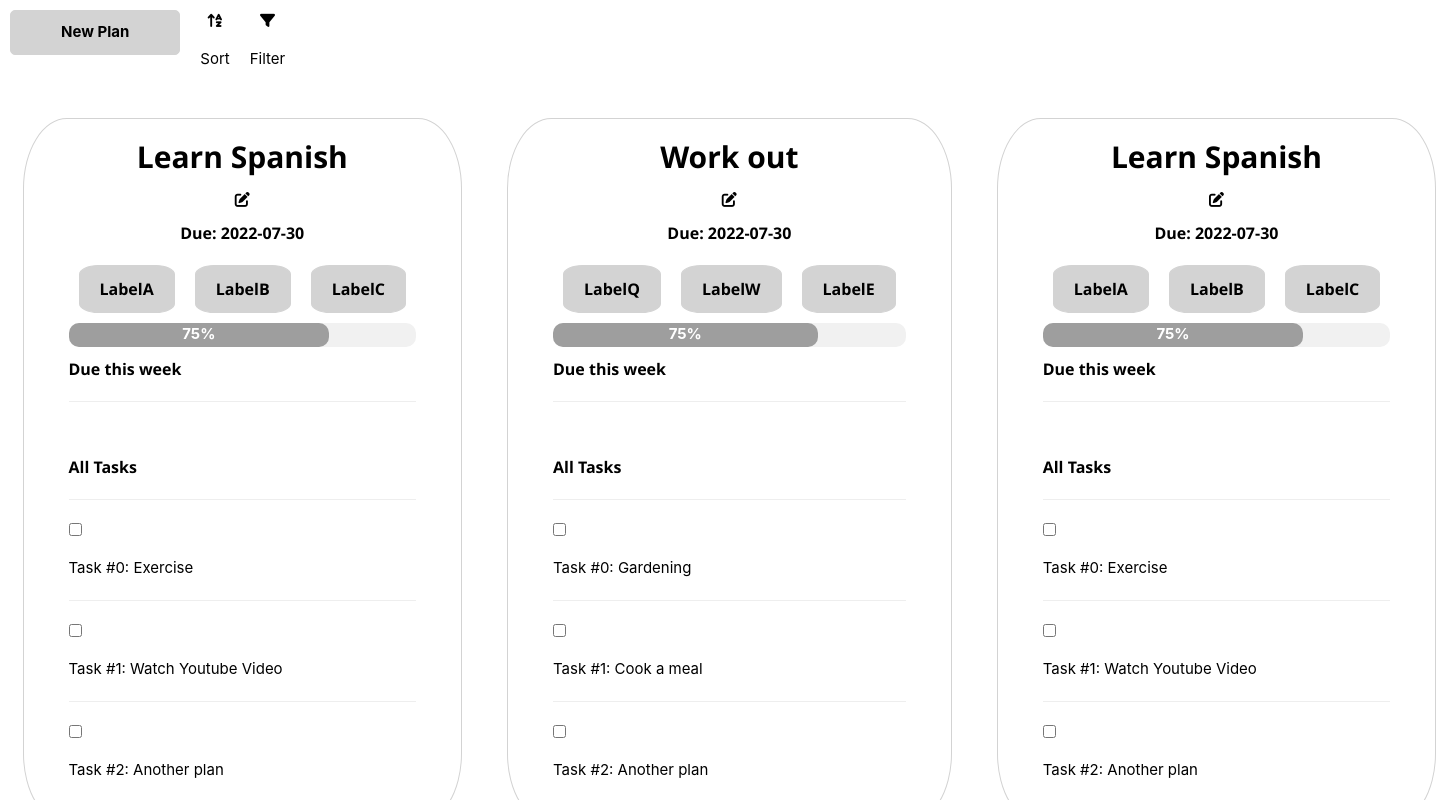
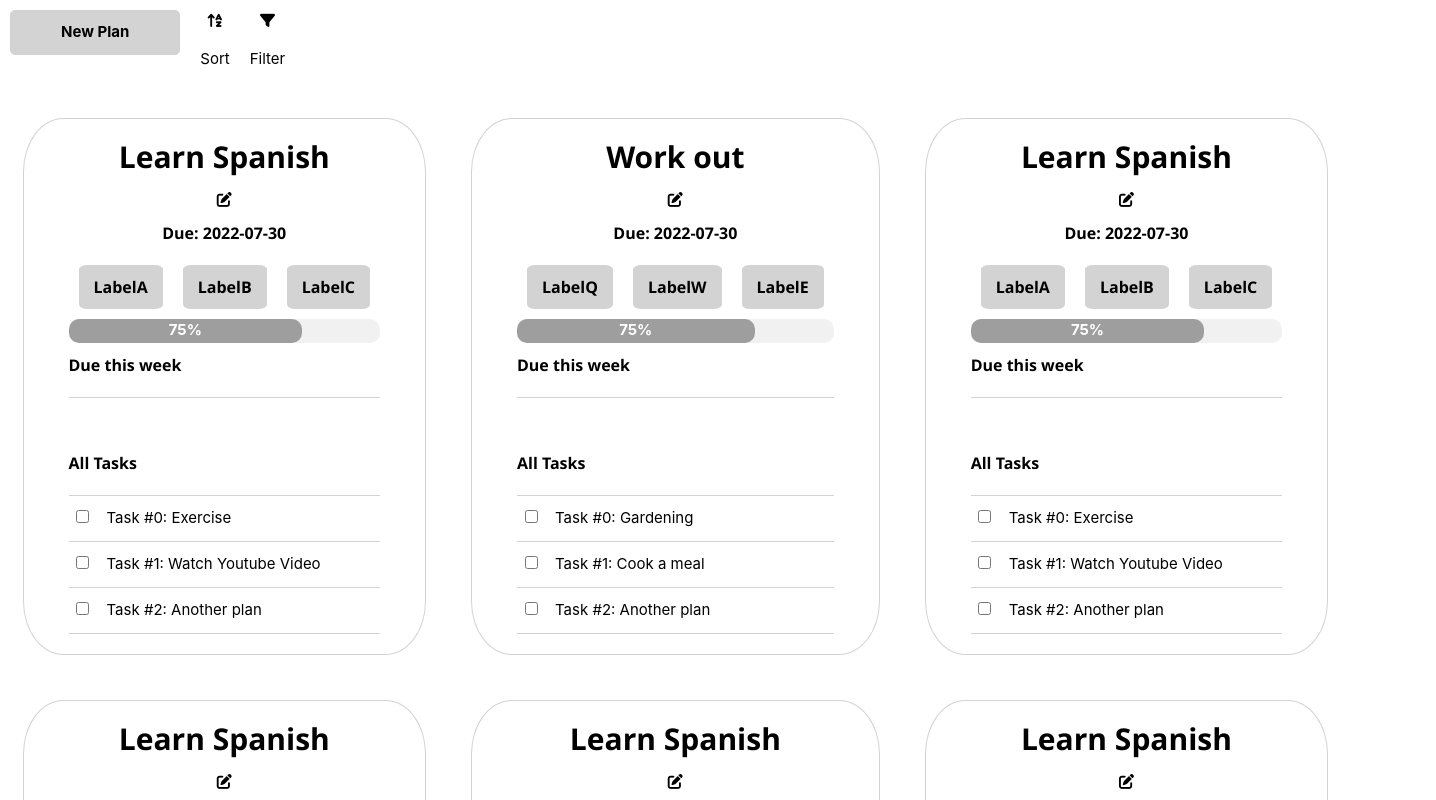
Before and after one commit to ac72177/AJAR-Project, a React (Create React App) app in the folder my-app/: page / in a window 1280 px wide. Shown: the top 800 px of the page, 1436 px wide, since content can reach past the window. Built offline with nearby package versions, Linux system fonts and the light colour scheme.

Commit message:
Styling for subtasks

```diff
--- a/my-app/src/components/App.js
+++ b/my-app/src/components/App.js
@@ -17,7 +17,7 @@ function App(props) {
                     <button
                         id="new-plan-button"
                         className=""
-                        onClick={() => alert("open create plan modal")}
+                        onClick={() => alert("TODO: open create plan modal")}
                     >
                         New Plan
                     </button>
--- a/my-app/src/components/MiniTask.js
+++ b/my-app/src/components/MiniTask.js
@@ -1,11 +1,20 @@
+import "../styles/MiniTask.css";
+
 function MiniTask(props) {
     return (
-        <div>
-            <input type="checkbox" />
-            <p>
-                Task #{props.taskNumber}: {props.data.name}
-            </p>
-            <hr></hr>
+        <div className="mini-task">
+            <div className="row">
+                <div className="checkbox column">
+                    <input type="checkbox" />
+                </div>
+
+                <div className="subtask column">
+                    <p>
+                        Task #{props.taskNumber}: {props.data.name}
+                    </p>
+                </div>
+            </div>
+            <hr className="row-end"></hr>
         </div>
     );
 }
--- a/my-app/src/styles/Label.css
+++ b/my-app/src/styles/Label.css
@@ -1,9 +1,9 @@
 .label {
     margin: 10px;
-    border: 1px solid lightgrey;
     background-color: lightgrey;
-    border-radius: 20%;
-    padding: 1px 20px;
+    border-radius: 10%;
+    padding: 0px 15px;
+    height: 100%;
 }
 
 h6 {
--- /dev/null
+++ b/my-app/src/styles/MiniTask.css
@@ -0,0 +1,18 @@
+.row {
+    display: flex;
+    align-items: center;
+    max-height: 5px;
+    height: 100%;
+}
+
+.column {
+    margin: 0.5em;
+}
+
+.subtask {
+    margin-left: 10px;
+}
+
+hr {
+    border-color: lightgrey;
+}
```
